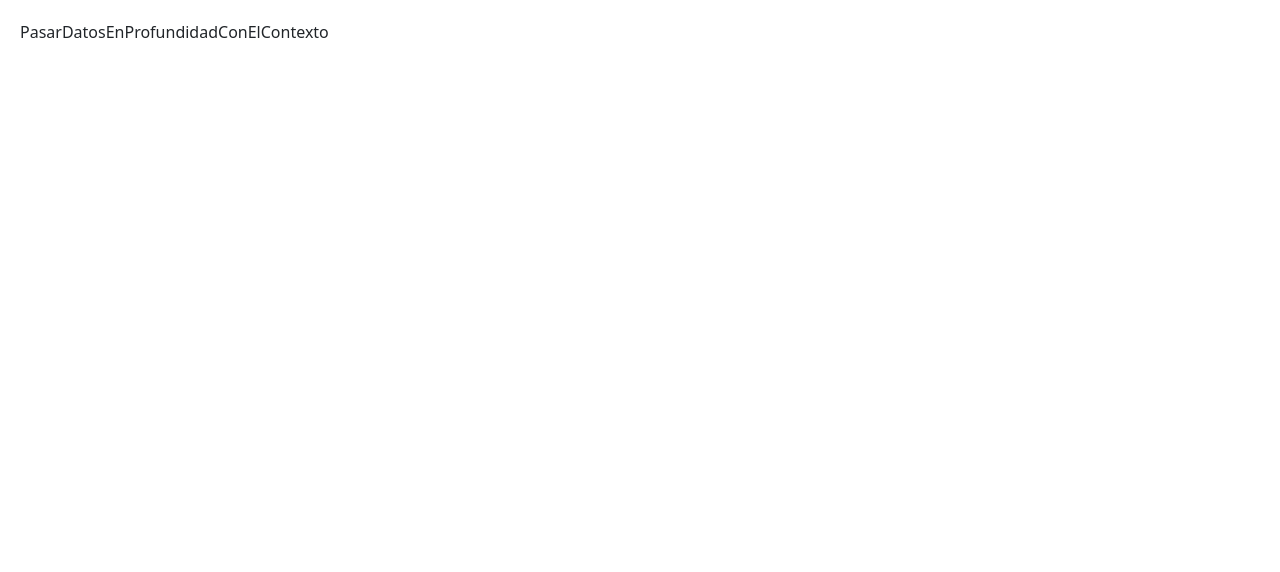
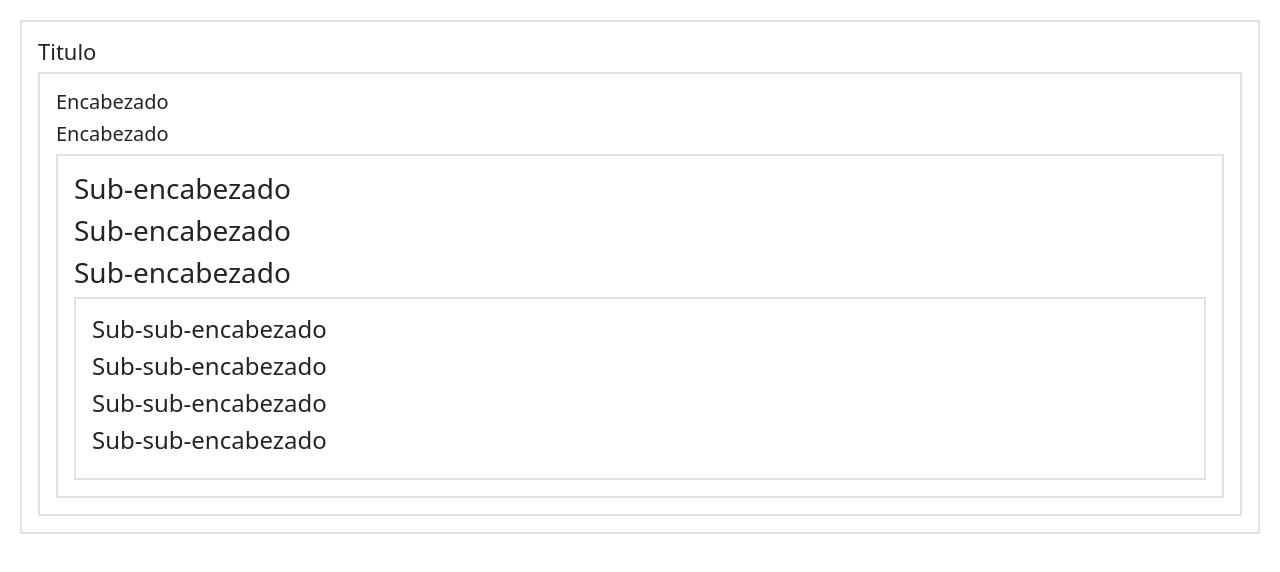
Before and after one commit to dgutierrez21/Learning-ReactJS--React-Docs, a React (Vite) app in the folder 01-learn/: page / in a window 1280 px wide. Shown: the top 572 px of the page. Built offline with nearby package versions, Linux system fonts and the light colour scheme.

Commit message:
Context: una alternativa a los accesorios de paso

```diff
--- a/01-learn/src/04-manejo-de-estado/06-Pasar-datos-en-profundidad-con-el-contexto/PasarDatosEnProfundidadConElContexto.jsx
+++ b/01-learn/src/04-manejo-de-estado/06-Pasar-datos-en-profundidad-con-el-contexto/PasarDatosEnProfundidadConElContexto.jsx
@@ -1,5 +1,11 @@
+import { Page } from "./pageApp/Page";
+
 const PasarDatosEnProfundidadConElContexto = () => {
-  return <div>PasarDatosEnProfundidadConElContexto</div>;
+  return (
+    <>
+      <Page />
+    </>
+  );
 };
 
 export default PasarDatosEnProfundidadConElContexto;
--- /dev/null
+++ b/01-learn/src/04-manejo-de-estado/06-Pasar-datos-en-profundidad-con-el-contexto/pageApp/Page.jsx
@@ -0,0 +1,27 @@
+import { Heading } from "./components/Heading";
+import { Section } from "./components/Section";
+
+export const Page = () => {
+  return (
+    <Section>
+      <Heading nivel={1}>Titulo</Heading>
+      <Section>
+        <Heading nivel={2}>Encabezado</Heading>
+        <Heading nivel={2}>Encabezado</Heading>
+
+        <Section>
+          <Heading nivel={3}>Sub-encabezado</Heading>
+          <Heading nivel={3}>Sub-encabezado</Heading>
+          <Heading nivel={3}>Sub-encabezado</Heading>
+
+          <Section>
+            <Heading nivel={4}>Sub-sub-encabezado</Heading>
+            <Heading nivel={4}>Sub-sub-encabezado</Heading>
+            <Heading nivel={4}>Sub-sub-encabezado</Heading>
+            <Heading nivel={4}>Sub-sub-encabezado</Heading>
+          </Section>
+        </Section>
+      </Section>
+    </Section>
+  );
+};
--- /dev/null
+++ b/01-learn/src/04-manejo-de-estado/06-Pasar-datos-en-profundidad-con-el-contexto/pageApp/components/Heading.jsx
@@ -0,0 +1,31 @@
+export const Heading = ({ nivel, children }) => {
+  switch (nivel) {
+    case 1:
+      return <h1>{children}</h1>;
+
+      break;
+    case 2:
+      return <h2>{children}</h2>;
+
+      break;
+    case 3:
+      return <h3>{children}</h3>;
+
+      break;
+    case 4:
+      return <h4>{children}</h4>;
+
+      break;
+    case 5:
+      return <h5>{children}</h5>;
+
+      break;
+    case 6:
+      return <h6>{children}</h6>;
+
+      break;
+
+    default:
+      throw Error("Nivel desconocido: " + nivel);
+  }
+};
--- /dev/null
+++ b/01-learn/src/04-manejo-de-estado/06-Pasar-datos-en-profundidad-con-el-contexto/pageApp/components/Section.jsx
@@ -0,0 +1,3 @@
+export const Section = ({ children }) => {
+  return <section className="border border-2 p-3">{children}</section>;
+};
```
Also changed, not shown: 01-learn/src/04-manejo-de-estado/06-Pasar-datos-en-profundidad-con-el-contexto/PasarDatosEnProfundidadConElContexto.txt, 01-learn/src/04-manejo-de-estado/06-Pasar-datos-en-profundidad-con-el-contexto/img/164736.png (added).
